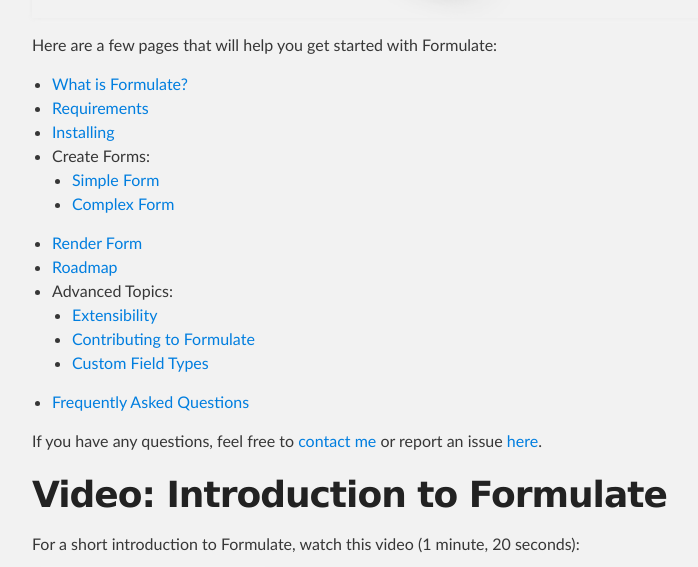
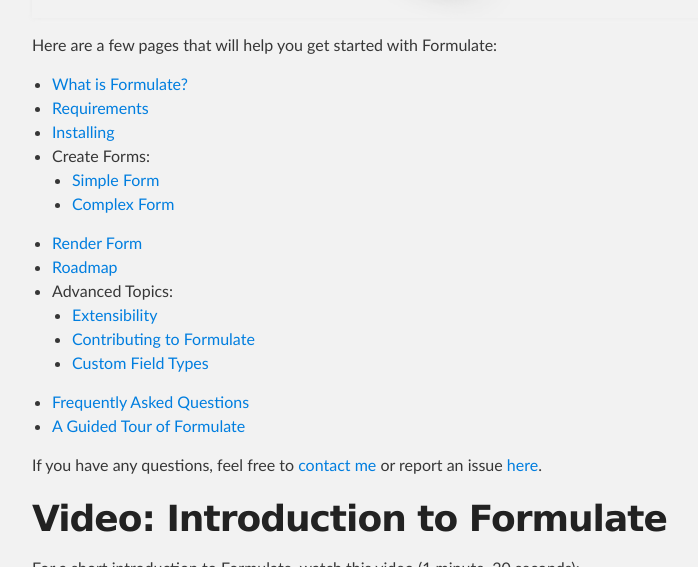
Before and after one commit to rhythmagency/formulate, a Jekyll site: the page built from index.md, in a window 1280 px wide and 900 px high, scrolled down 1084 px, cut to the strip 0-567 px from the top of the window. Shown: the whole strip, without its empty margins (288-986 px from the left). Built offline with Jekyll 4.4.1, drawn with Linux system fonts in a browser that asks for light colours.

Commit message:
Linked to Formulate article.

```diff
--- a/index.md
+++ b/index.md
@@ -23,6 +23,7 @@
   * [Contributing to Formulate](https://github.com/rhythmagency/formulate#contributing)
   * [Custom Field Types](/articles/custom-field-types)
 * [Frequently Asked Questions](/faq)
+* [A Guided Tour of Formulate](https://code101.net/a-guided-tour-of-umbraco-formulate-2016-edition-4a3ce6af6d36)
 
 If you have any questions, feel free to [contact me](http://www.nicholaswestby.com/contact/) or report an issue [here](https://github.com/rhythmagency/formulate/issues).
 
```
